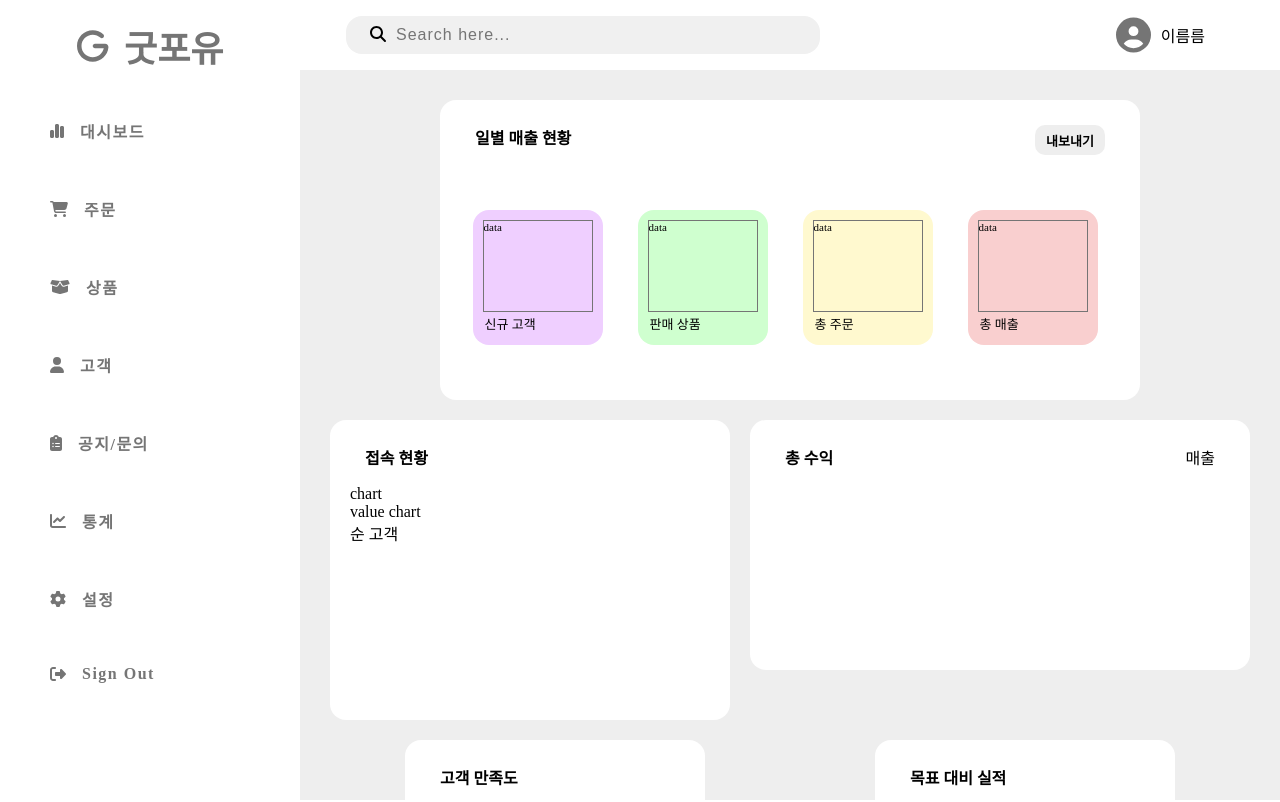
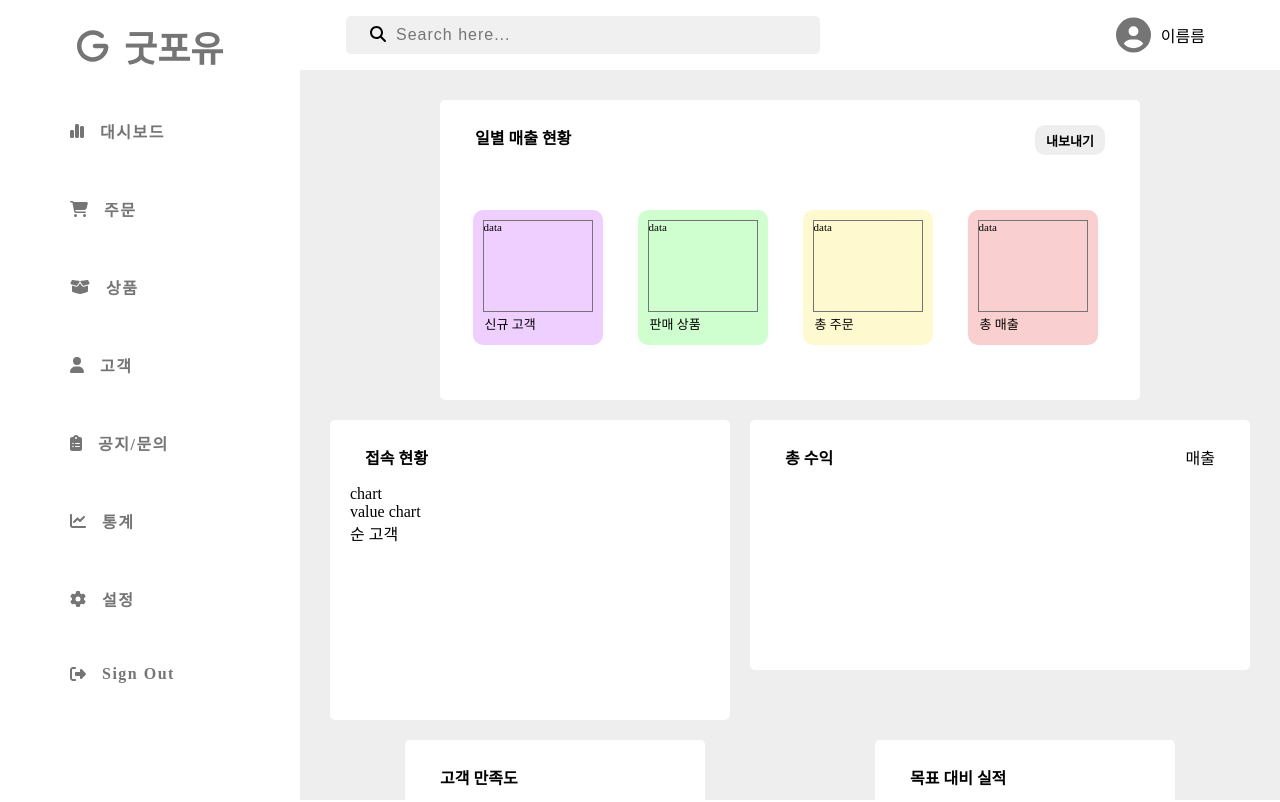
Before and after one commit to Chaerini/Moble_Goods, a React (Create React App) app in the folder client/: page /admin in a window 1280 px wide. Shown: the top 802 px of the page. Built offline with nearby package versions, Linux system fonts and the light colour scheme.

Commit message:
admin css 변경

```diff
--- a/client/src/pages/admin/adminHeader/adminHeader.css
+++ b/client/src/pages/admin/adminHeader/adminHeader.css
@@ -44,7 +44,7 @@
   background-color: #f0f0f0;
   color: var(--c-black);
   letter-spacing: 1px;
-  border-radius: 16px;
+  border-radius: 5px;
   padding: 10px 50px;
 }
 
--- a/client/src/pages/admin/adminSidebar/adminSidebar.css
+++ b/client/src/pages/admin/adminSidebar/adminSidebar.css
@@ -46,13 +46,14 @@
 }
 .sidebar-menu-list {
   list-style: none;
+  width: 100%;
 }
 
 .sidebar-menu-item {
   display: flex;
   width: 100%;
   align-items: center;
-  padding: 9px 50px;
+  padding: 9px 70px;
   font-size: 16px;
   font-weight: 600;
   color: var(--c-darkgray);
--- a/client/src/pages/admin/dashboard/dashboard.css
+++ b/client/src/pages/admin/dashboard/dashboard.css
@@ -16,13 +16,13 @@
   background-color: var(--c-lightgray);
 }
 
-/* card */
+/* 카드 1 */
 .dashboard-card-wrapper {
   display: flex;
   width: 700px;
   height: 300px;
   flex-direction: column;
-  border-radius: 16px;
+  border-radius: 5px;
   background-color: var(--c-bg-white);
   margin: 10px;
   padding: 10px 20px;
@@ -103,7 +103,7 @@
   width: 130px;
   height: 135px;
   display: flex;
-  border-radius: 16px;
+  border-radius: 10px;
   padding: 10px;
   margin-right: 10px;
   background-color: var(--c-bg-white);
@@ -131,7 +131,7 @@
   height: 300px;
   flex-direction: column;
   background-color: var(--c-bg-white);
-  border-radius: 16px;
+  border-radius: 5px;
   margin: 10px;
   padding: 10px 20px;
 }
@@ -143,7 +143,7 @@
   height: 250px;
   flex-direction: column;
   background-color: var(--c-bg-white);
-  border-radius: 16px;
+  border-radius: 5px;
   margin: 10px;
   padding: 10px 20px;
 }
@@ -156,7 +156,7 @@
   height: 250px;
   flex-direction: column;
   background-color: var(--c-bg-white);
-  border-radius: 16px;
+  border-radius: 5px;
   margin: 10px;
   padding: 10px 20px;
 }
```
